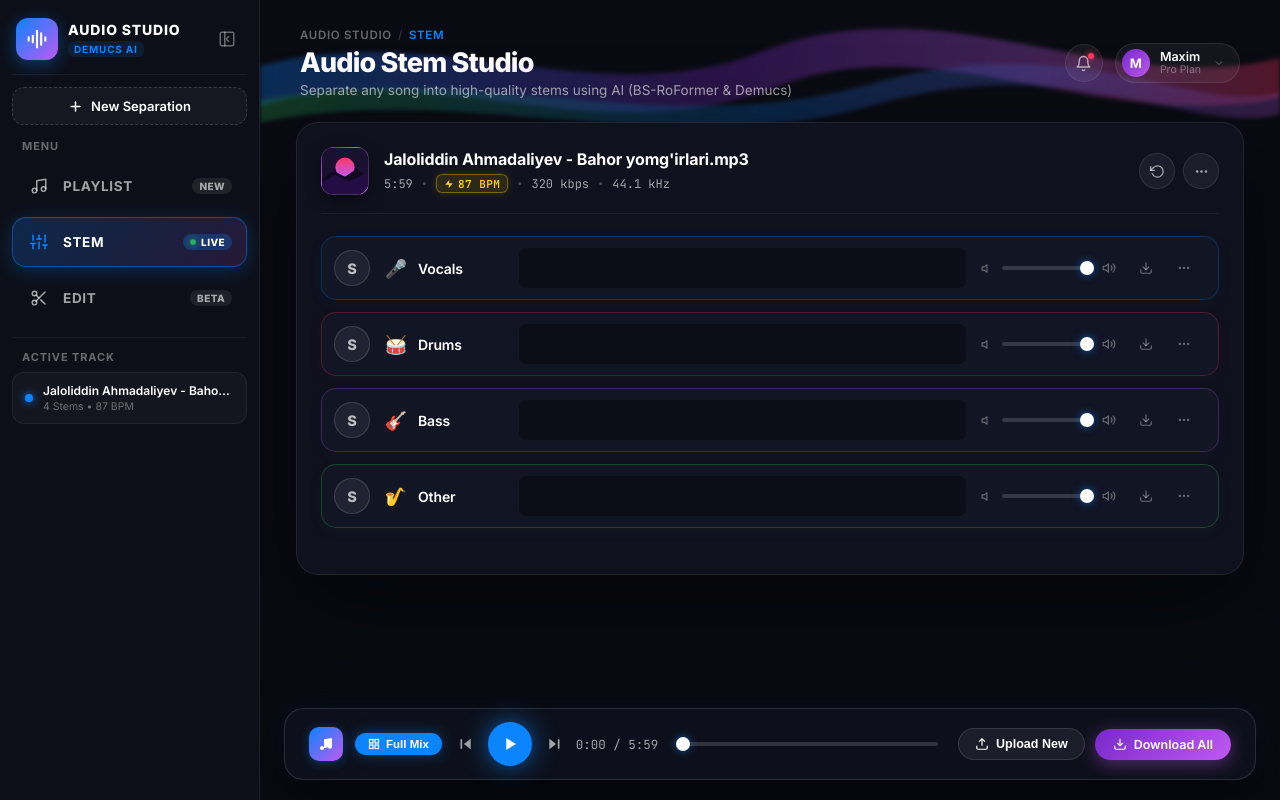
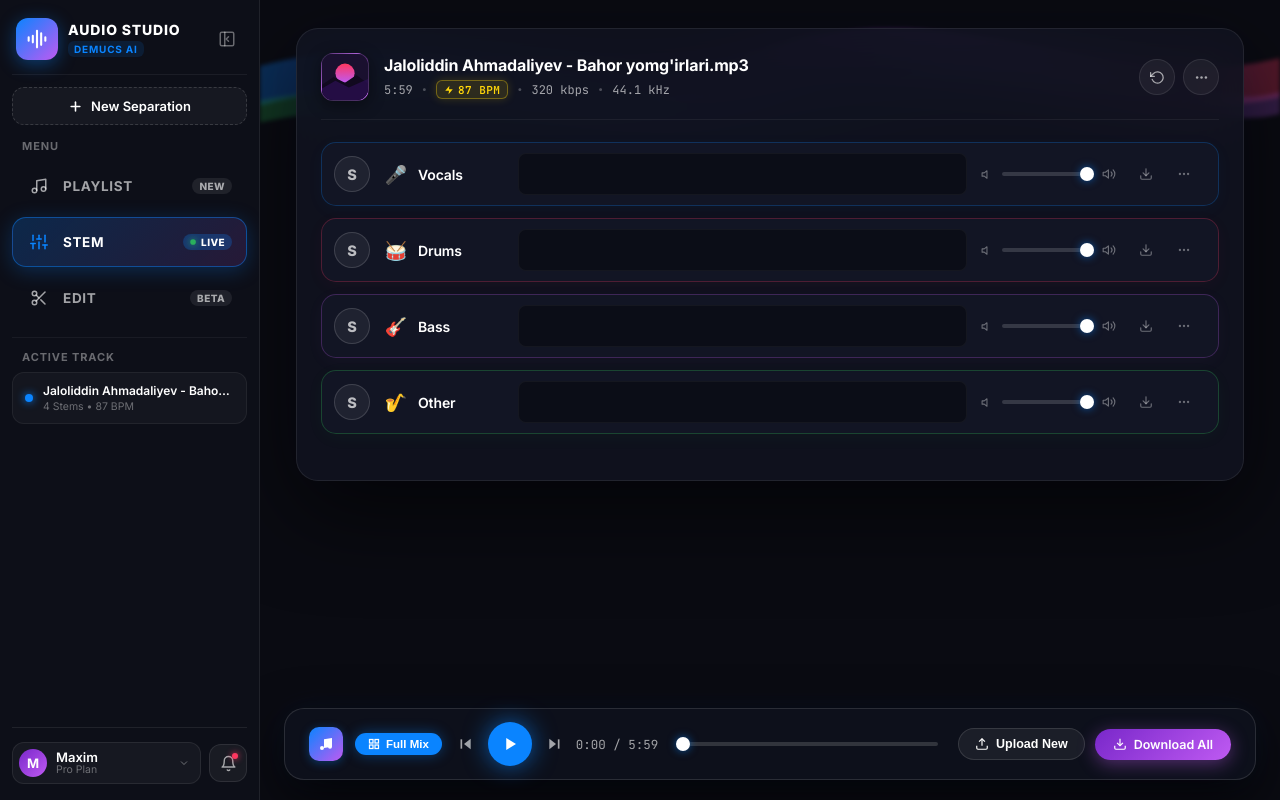
Before and after one commit to khan0200/stem-separator, a FastAPI app: page / in a window 1280 px wide. Run offline with FastAPI, Linux system fonts and the light colour scheme.

Commit message:
Remove header text and relocate notification and user profile to sidebar footer

```diff
--- a/app/templates/index.html
+++ b/app/templates/index.html
@@ -490,56 +490,72 @@
             50% { opacity: 0.5; transform: scale(0.85); }
         }
 
-        /* Sidebar Status Card */
-        .sidebar-status-card {
+        /* Sidebar Footer (User profile & notifications at bottom of sidebar) */
+        .sidebar-footer {
             margin-top: auto;
-            background: rgba(255, 255, 255, 0.03);
-            border: 1px solid rgba(255, 255, 255, 0.06);
-            border-radius: 16px;
-            padding: 14px;
-            display: flex;
+            padding-top: 14px;
+            border-top: 1px solid rgba(255, 255, 255, 0.08);
+            display: flex;
+            align-items: center;
+            justify-content: space-between;
+            gap: 8px;
+            width: 100%;
+        }
+
+        .sidebar-footer .user-pill {
+            flex: 1;
+            min-width: 0;
+            display: flex;
+            align-items: center;
+            gap: 9px;
+            background: rgba(255, 255, 255, 0.04);
+            border: 1px solid rgba(255, 255, 255, 0.08);
+            padding: 6px 10px 6px 6px;
+            border-radius: 12px;
+            cursor: pointer;
+            transition: all 0.2s;
+        }
+
+        .sidebar-footer .user-pill:hover {
+            background: rgba(255, 255, 255, 0.08);
+            border-color: rgba(255, 255, 255, 0.16);
+        }
+
+        .sidebar-footer .user-info {
+            flex: 1;
+            min-width: 0;
+            overflow: hidden;
+        }
+
+        .sidebar-footer .user-name {
+            white-space: nowrap;
+            overflow: hidden;
+            text-overflow: ellipsis;
+            font-size: 13px;
+        }
+
+        .sidebar-footer .btn-notification {
+            flex-shrink: 0;
+            width: 38px;
+            height: 38px;
+            border-radius: 12px;
+        }
+
+        .full-sidebar.collapsed .sidebar-footer {
             flex-direction: column;
-            gap: 6px;
-        }
-
-        .status-indicator {
-            display: flex;
-            align-items: center;
-            gap: 8px;
-        }
-
-        .status-dot {
-            width: 7px;
-            height: 7px;
+            gap: 10px;
+            padding-top: 10px;
+        }
+
+        .full-sidebar.collapsed .sidebar-footer .user-pill {
+            padding: 6px;
             border-radius: 50%;
-            background: var(--accent-green);
-            box-shadow: 0 0 8px var(--accent-green);
-        }
-
-        .status-title {
-            font-size: 12px;
-            font-weight: 700;
-            color: #fff;
-        }
-
-        .status-sub {
-            font-size: 11px;
-            color: var(--text-muted);
-            line-height: 1.4;
-        }
-
-        .status-meter-box {
-            width: 100%;
-            height: 4px;
-            background: rgba(255, 255, 255, 0.08);
-            border-radius: 4px;
-            overflow: hidden;
-            margin-top: 4px;
-        }
-
-        .status-meter-bar {
-            height: 100%;
-            background: linear-gradient(90deg, #30D158, #0A84FF);
+            justify-content: center;
+        }
+
+        .full-sidebar.collapsed .sidebar-footer .user-info,
+        .full-sidebar.collapsed .sidebar-footer .user-chevron {
+            display: none;
         }
 
         /* Main Content Wrapper */
@@ -985,9 +1001,20 @@
         .studio-header {
             display: flex;
             align-items: center;
-            justify-content: space-between;
-            margin-bottom: 24px;
+            justify-content: flex-start;
+            margin-bottom: 0;
             padding: 0 4px;
+            min-height: 0;
+        }
+
+        #app.app-shell.sidebar-collapsed .studio-header {
+            margin-bottom: 16px;
+        }
+
+        @media (max-width: 1024px) {
+            .studio-header {
+                margin-bottom: 16px;
+            }
         }
 
         .header-title-box h1 {
@@ -2074,6 +2101,27 @@
                         <span class="track-pill-sub">4 Stems • {{ detectedBpm }} BPM</span>
                     </div>
                 </div>
+            </div>
+
+            <!-- Bottom User Profile & Notification in Sidebar -->
+            <div class="sidebar-footer">
+                <div class="user-pill" title="User Account">
+                    <div class="user-avatar">M</div>
+                    <div class="user-info">
+                        <span class="user-name">Maxim</span>
+                        <span class="user-plan">Pro Plan</span>
+                    </div>
+                    <svg class="user-chevron" width="12" height="12" viewBox="0 0 24 24" fill="none" stroke="currentColor" stroke-width="2">
+                        <polyline points="6 9 12 15 18 9"></polyline>
+                    </svg>
+                </div>
+                <button class="btn-notification" title="Notifications" @click="notifyComingSoon('Bildirishnomalar')">
+                    <svg width="17" height="17" viewBox="0 0 24 24" fill="none" stroke="currentColor" stroke-width="2" stroke-linecap="round" stroke-linejoin="round">
+                        <path d="M18 8A6 6 0 0 0 6 8c0 7-3 9-3 9h18s-3-2-3-9"></path>
+                        <path d="M13.73 21a2 2 0 0 1-3.46 0"></path>
+                    </svg>
+                    <span class="notif-badge"></span>
+                </button>
             </div>
         </aside>
 
@@ -2104,7 +2152,6 @@
             <div class="main-inner-container">
                 <!-- 1. Header Navigation -->
                 <header class="studio-header">
-                    <div class="header-left-cluster">
                     <!-- Open Sidebar Button when collapsed or on mobile -->
                     <button class="btn-sidebar-open" title="Open Sidebar" @click="toggleSidebarCollapse">
                         <svg width="20" height="20" viewBox="0 0 24 24" fill="none" stroke="currentColor" stroke-width="2" stroke-linecap="round" stroke-linejoin="round">
@@ -2113,35 +2160,6 @@
                             <path d="M12 9l3 3-3 3"></path>
                         </svg>
                     </button>
-                        <div class="header-title-box">
-                            <div class="header-breadcrumb">
-                                <span>Audio Studio</span>
-                                <span class="crumb-divider">/</span>
-                                <span class="crumb-active">{{ activeTabLabel }}</span>
-                            </div>
-                            <h1>{{ headerTitle }}</h1>
-                            <p>{{ headerDescription }}</p>
-                        </div>
-                    </div>
-                    <div class="header-user-box">
-                        <button class="btn-notification" title="Notifications" @click="notifyComingSoon('Bildirishnomalar')">
-                            <svg width="17" height="17" viewBox="0 0 24 24" fill="none" stroke="currentColor" stroke-width="2" stroke-linecap="round" stroke-linejoin="round">
-                                <path d="M18 8A6 6 0 0 0 6 8c0 7-3 9-3 9h18s-3-2-3-9"></path>
-                                <path d="M13.73 21a2 2 0 0 1-3.46 0"></path>
-                            </svg>
-                            <span class="notif-badge"></span>
-                        </button>
-                        <div class="user-pill" title="User Account">
-                            <div class="user-avatar">M</div>
-                            <div class="user-info">
-                                <span class="user-name">Maxim</span>
-                                <span class="user-plan">Pro Plan</span>
-                            </div>
-                            <svg class="user-chevron" width="12" height="12" viewBox="0 0 24 24" fill="none" stroke="currentColor" stroke-width="2">
-                                <polyline points="6 9 12 15 18 9"></polyline>
-                        </svg>
-                    </div>
-                </div>
                 </header>
 
             <!-- TAB 1: STEM (XOZIRGI MAVJUD narsa STEM ni ichida bo'lsin) -->
```
Lines whose indentation alone changed are shown as unchanged.
